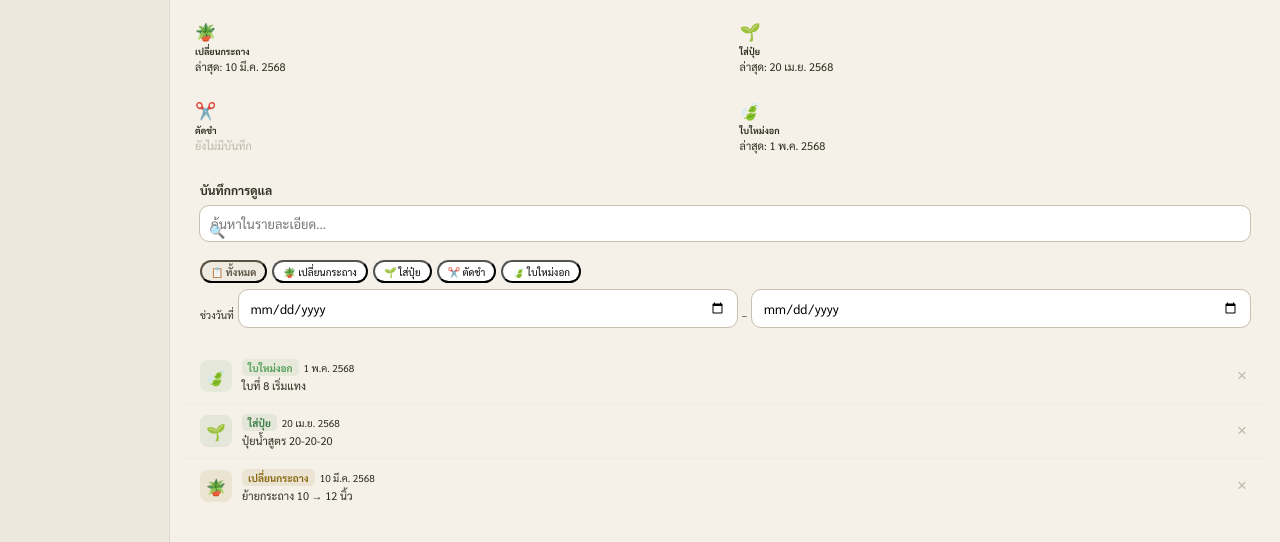
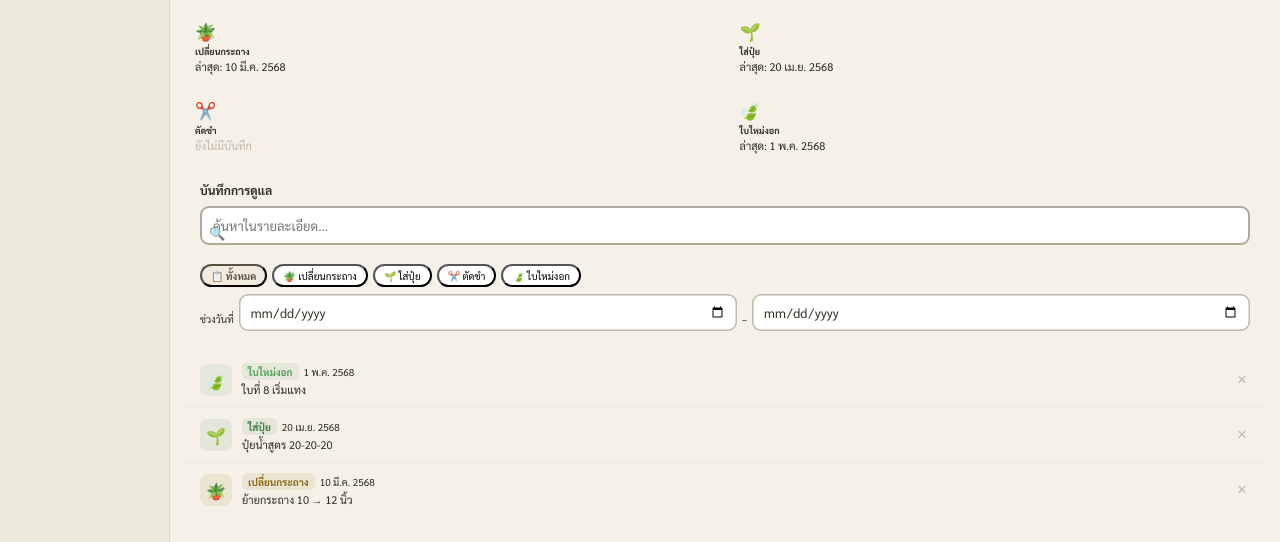
Before and after one commit to frongflip-maker/Tree, a plain HTML site: page index.html in a window 1280 px wide. Shown: the part 156-698 px from the top of the page. Drawn offline with Linux system fonts and the light colour scheme.

Commit message:
Update index.html

```diff
--- a/index.html
+++ b/index.html
@@ -76,7 +76,7 @@ body{font-family:'Sarabun',sans-serif;background:var(--bg);color:var(--tx);heigh
 .logsecttxt{font-weight:700;font-size:12px;}
 .clearbtn{background:#F5EDE8;border:none;font-size:10px;color:#B85C38;cursor:pointer;font-family:inherit;font-weight:700;padding:2px 7px;border-radius:5px;}
 .searchbox{position:relative;margin-bottom:7px;}
-.searchbox input{width:100%;padding:7px 28px 7px 30px;border-radius:7px;border:none;outline:1.5px solid #C8C0B0 !important;font-size:12px;font-family:inherit;background:#F9F7F3;color:var(–tx);}
+.searchbox input{width:100%;padding:7px 28px 7px 30px;-webkit-appearance:none;appearance:none;border:2px solid #B0A898 !important;border-radius:8px;font-size:12px;font-family:inherit;background:#F0EBE3;color:#2D3020;outline:none !important;-webkit-box-shadow:none !important;box-shadow:none !important;}
 .searchico{position:absolute;left:9px;top:50%;transform:translateY(-50%);font-size:13px;color:var(–txq);}
 .searchclear{position:absolute;right:7px;top:50%;transform:translateY(-50%);background:none;border:none;cursor:pointer;color:var(–txq);font-size:15px;padding:0;}
 .pills{display:flex;gap:5px;flex-wrap:wrap;margin-bottom:7px;}
@@ -84,7 +84,7 @@ body{font-family:'Sarabun',sans-serif;background:var(--bg);color:var(--tx);heigh
 .pill.active{font-weight:700;}
 .daterange{display:flex;gap:5px;align-items:center;}
 .daterange span{font-size:10px;color:var(–txq);flex-shrink:0;}
-.daterange input{flex:1;padding:5px 7px;border-radius:7px;border:none;outline:1.5px solid #C8C0B0 !important;font-size:10px;font-family:inherit;background:#F9F7F3;color:var(–tx);min-width:0;}
+.daterange input{flex:1;padding:5px 7px;-webkit-appearance:none;appearance:none;border:none;border-radius:7px;font-size:10px;font-family:inherit;background:#EDEAE2;color:#2D3020;min-width:0;-webkit-box-shadow:inset 0 0 0 1.5px #A8A098;box-shadow:inset 0 0 0 1.5px #A8A098;outline:none;margin-bottom:0;}
 .filtercnt{padding:5px 16px;font-size:10px;color:var(–txq);border-bottom:1px solid #F0EAE0;background:#FDFAF5;}
 .logitem{padding:10px 16px;border-bottom:1px solid #F0EAE0;}
 .logitem:last-child{border-bottom:none;}
@@ -130,9 +130,9 @@ body{font-family:'Sarabun',sans-serif;background:var(--bg);color:var(--tx);heigh
 .modaltitle{font-size:15px;font-weight:700;}
 .closebtn{background:none;border:none;font-size:21px;cursor:pointer;color:var(–txq);}
 .mlabel{display:block;font-size:10px;font-weight:700;color:var(–txq);margin-bottom:5px;letter-spacing:0.5px;}
-input[type=text],input[type=date],input[type=number]{width:100%;padding:9px 11px;border-radius:9px;border:none !important;outline:1.5px solid #C8C0B0 !important;font-size:13px;background:#fff;color:var(–tx);margin-bottom:12px;font-family:inherit;}
+input[type=text],input[type=date],input[type=number]{width:100%;padding:9px 11px;border-radius:9px;-webkit-appearance:none;appearance:none;border:none;-webkit-box-shadow:inset 0 0 0 1.5px #C0B8A8;box-shadow:inset 0 0 0 1.5px #C0B8A8;font-size:13px;background:#fff;color:#2D3020;margin-bottom:12px;font-family:inherit;outline:none;}
 input:focus{border-color:var(–gm) !important;}
-input:focus{outline:2px solid #3A7D44 !important;}
+input:focus{-webkit-box-shadow:inset 0 0 0 2px #3A7D44 !important;box-shadow:inset 0 0 0 2px #3A7D44 !important;outline:none !important;}
 .photoarea{border:2px dashed var(–bd);border-radius:11px;padding:12px;text-align:center;cursor:pointer;margin-bottom:12px;color:var(–txq);font-size:12px;position:relative;transition:border-color 0.2s;}
 .photoarea:hover{border-color:var(–gm);}
 .photoarea input[type=file]{position:absolute;inset:0;opacity:0;cursor:pointer;width:100%;height:100%;margin:0;padding:0;}
```
